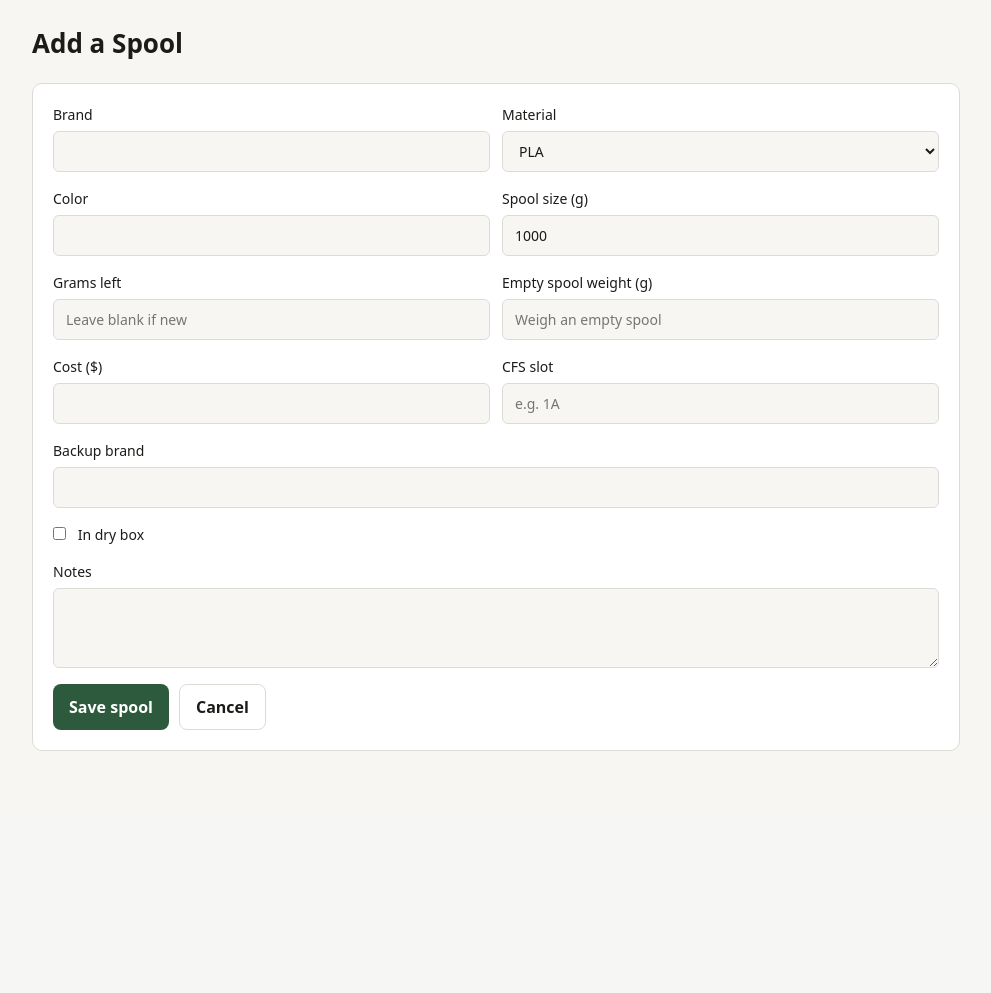
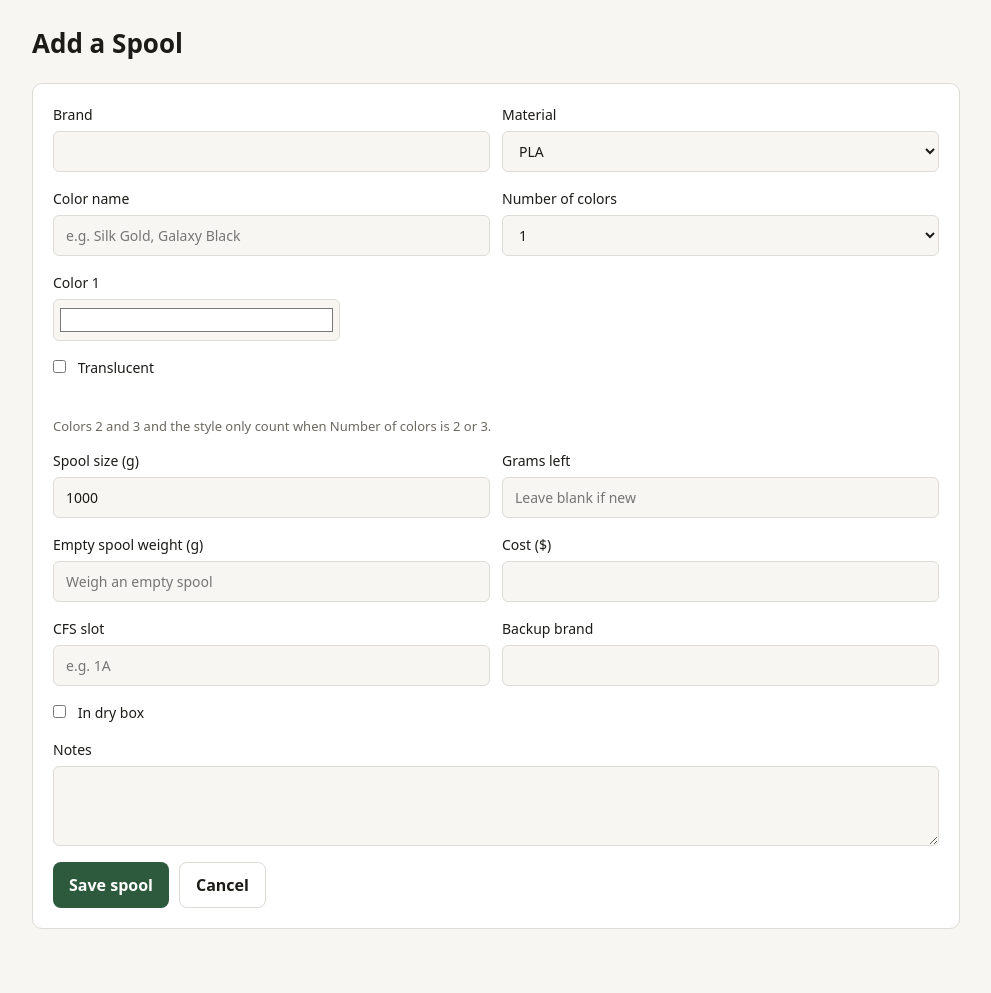
Before and after one commit to louisdimaano/spool-manager, a Flask app: page /spools/new in a window 1280 px wide. Shown: the part 68-1061 px from the top of the page, without its empty margins (144-1135 px from the left). Before the commit the page ends 819 px from the top, so only its background shows below. Run offline with Flask 3, Linux system fonts and the light colour scheme.

Commit message:
Support multicolor and translucent spools, hide unused color pickers

```diff
--- a/app.py
+++ b/app.py
@@ -1,3 +1,4 @@
+import re
 import os
 
 from flask import Flask, render_template, request, redirect, url_for, abort, flash
@@ -11,6 +12,33 @@ init_db()
 
 MATERIALS = ["PLA", "PETG", "ABS", "ASA", "TPU", "Other"]
 LOW_STOCK_G = 150
+HEX_COLOR = re.compile(r"#[0-9a-fA-F]{6}")
+CHECKERBOARD = "repeating-conic-gradient(#d9d9d9 0% 25%, #ffffff 0% 50%) 0 0 / 16px 16px"
+
+
+@app.template_filter("swatch")
+def swatch(spool):
+    """Build the CSS background that shows a spool's color(s)."""
+    colors = [c for c in (spool["color_hex"], spool["color_hex_2"], spool["color_hex_3"]) if c]
+    if not colors:
+        return "var(--border)"
+    if spool["is_translucent"]:
+        colors = [c + "99" for c in colors]
+
+    if len(colors) == 1:
+        layer = f"linear-gradient({colors[0]}, {colors[0]})"
+    elif spool["color_style"] == "gradient":
+        layer = f"linear-gradient(135deg, {', '.join(colors)})"
+    else:
+        step = 100 / len(colors)
+        stops = ", ".join(
+            f"{c} {i * step:.0f}% {(i + 1) * step:.0f}%" for i, c in enumerate(colors)
+        )
+        layer = f"linear-gradient(135deg, {stops})"
+
+    if spool["is_translucent"]:
+        return f"{layer}, {CHECKERBOARD}"
+    return layer
 
 
 def get_spool_or_404(conn, spool_id):
@@ -32,6 +60,25 @@ def read_spool_form(form):
     if not (brand and material and color):
         errors.append("Brand, material, and color are required.")
 
+    color_count = form.get("color_count", "1")
+    if color_count not in ("1", "2", "3"):
+        errors.append("Pick 1, 2, or 3 colors.")
+        color_count = "1"
+
+    color_style = form.get("color_style", "split")
+    if color_style not in ("split", "gradient"):
+        errors.append("Pick a valid multi-color style.")
+        color_style = "split"
+
+    hexes = []
+    for name in ("color_hex", "color_hex_2", "color_hex_3")[: int(color_count)]:
+        value = form.get(name, "").strip()
+        if not HEX_COLOR.fullmatch(value):
+            errors.append("Pick a valid color for each color slot.")
+            value = None
+        hexes.append(value)
+    hexes += [None] * (3 - len(hexes))
+
     total_g = remaining_g = empty_spool_g = cost = None
     try:
         total_g = int(form.get("total_g") or 1000)
@@ -50,6 +97,11 @@ def read_spool_form(form):
         "brand": brand,
         "material": material,
         "color": color,
+        "color_hex": hexes[0],
+        "color_hex_2": hexes[1],
+        "color_hex_3": hexes[2],
+        "color_style": color_style,
+        "is_translucent": 1 if form.get("is_translucent") else 0,
         "total_g": total_g,
         "remaining_g": remaining_g,
         "empty_spool_g": empty_spool_g,
@@ -83,9 +135,11 @@ def add_spool():
 
     conn = get_db()
     conn.execute(
-        "INSERT INTO spools (brand, material, color, total_g, remaining_g, empty_spool_g, cost, "
-        "cfs_slot, in_dry_box, backup_brand, notes) VALUES (:brand, :material, :color, "
-        ":total_g, :remaining_g, :empty_spool_g, :cost, :cfs_slot, :in_dry_box, :backup_brand, :notes)",
+        "INSERT INTO spools (brand, material, color, color_hex, color_hex_2, color_hex_3, "
+        "color_style, is_translucent, total_g, remaining_g, empty_spool_g, cost, cfs_slot, "
+        "in_dry_box, backup_brand, notes) VALUES (:brand, :material, :color, :color_hex, "
+        ":color_hex_2, :color_hex_3, :color_style, :is_translucent, :total_g, :remaining_g, "
+        ":empty_spool_g, :cost, :cfs_slot, :in_dry_box, :backup_brand, :notes)",
         values,
     )
     conn.commit()
@@ -100,8 +154,10 @@ def edit_spool(spool_id):
 
     if request.method == "GET":
         conn.close()
+        form = dict(spool)
+        form["color_count"] = str(1 + bool(spool["color_hex_2"]) + bool(spool["color_hex_3"]))
         return render_template("spool_form.html", heading="Edit Spool", spool_id=spool_id,
-                               errors=[], form=dict(spool), materials=MATERIALS)
+                               errors=[], form=form, materials=MATERIALS)
 
     values, errors = read_spool_form(request.form)
     if errors:
@@ -112,9 +168,11 @@ def edit_spool(spool_id):
     values["id"] = spool_id
     conn.execute(
         "UPDATE spools SET brand = :brand, material = :material, color = :color, "
-        "total_g = :total_g, remaining_g = :remaining_g, empty_spool_g = :empty_spool_g, "
-        "cost = :cost, cfs_slot = :cfs_slot, in_dry_box = :in_dry_box, "
-        "backup_brand = :backup_brand, notes = :notes WHERE id = :id",
+        "color_hex = :color_hex, color_hex_2 = :color_hex_2, color_hex_3 = :color_hex_3, "
+        "color_style = :color_style, is_translucent = :is_translucent, total_g = :total_g, "
+        "remaining_g = :remaining_g, empty_spool_g = :empty_spool_g, cost = :cost, "
+        "cfs_slot = :cfs_slot, in_dry_box = :in_dry_box, backup_brand = :backup_brand, "
+        "notes = :notes WHERE id = :id",
         values,
     )
     conn.commit()
--- a/schema.sql
+++ b/schema.sql
@@ -3,6 +3,11 @@ CREATE TABLE IF NOT EXISTS spools (
     brand TEXT NOT NULL,
     material TEXT NOT NULL,
     color TEXT NOT NULL,
+    color_hex TEXT,
+    color_hex_2 TEXT,
+    color_hex_3 TEXT,
+    color_style TEXT NOT NULL DEFAULT 'split',
+    is_translucent INTEGER NOT NULL DEFAULT 0,
     total_g INTEGER NOT NULL DEFAULT 1000,
     remaining_g INTEGER NOT NULL,
     empty_spool_g INTEGER,
--- a/static/style.css
+++ b/static/style.css
@@ -233,6 +289,17 @@ input[type="checkbox"] {
     accent-color: var(--accent);
 }
 
+input[type="color"] {
+    height: 42px;
+    padding: 4px;
+    cursor: pointer;
+}
+
+.checkbox-field {
+    align-self: end;
+    padding-bottom: 10px;
+}
+
 textarea {
     min-height: 80px;
     resize: vertical;
@@ -252,8 +319,14 @@ textarea:focus {
     gap: 12px;
 }
 
+.row.three {
+    grid-template-columns: 1fr 1fr 1fr;
+}
+
 @media (max-width: 520px) {
-    .row {
+
+    .row,
+    .row.three {
         grid-template-columns: 1fr;
     }
 }
--- a/templates/spool_form.html
+++ b/templates/spool_form.html
@@ -26,31 +26,63 @@
     </div>
 
     <div class="row">
-        <p class="field"><label>Color
-                <input name="color" value="{{ form.get('color') or '' }}" required></label></p>
+        <p class="field"><label>Color name
+                <input name="color" value="{{ form.get('color') or '' }}" required
+                    placeholder="e.g. Silk Gold, Galaxy Black"></label></p>
+        <p class="field"><label>Number of colors
+                <select name="color_count">
+                    {% for n in ['1', '2', '3'] %}
+                    <option value="{{ n }}" {% if (form.get('color_count') or '1' )==n %}selected{% endif %}>{{ n }}
+                    </option>
+                    {% endfor %}
+                </select></label></p>
+    </div>
+
+    <div class="row three">
+        <p class="field"><label>Color 1
+                <input type="color" name="color_hex" value="{{ form.get('color_hex') or '#ffffff' }}"></label></p>
+        <p class="field"><label>Color 2
+                <input type="color" name="color_hex_2" value="{{ form.get('color_hex_2') or '#000000' }}"></label></p>
+        <p class="field"><label>Color 3
+                <input type="color" name="color_hex_3" value="{{ form.get('color_hex_3') or '#888888' }}"></label></p>
+    </div>
+
+    <div class="row">
+        <p class="field"><label>Multi-color style
+                <select name="color_style">
+                    <option value="split" {% if form.get('color_style') !='gradient' %}selected{% endif %}>Split (dual
+                        or tri color)</option>
+                    <option value="gradient" {% if form.get('color_style')=='gradient' %}selected{% endif %}>Gradient
+                        (changes along the spool)</option>
+                </select></label></p>
+        <p class="field checkbox-field"><label><input type="checkbox" name="is_translucent" {% if
+                    form.get('is_translucent') %}checked{% endif %}> Translucent</label></p>
+    </div>
+    <p class="muted small">Colors 2 and 3 and the style only count when Number of colors is 2 or 3.</p>
+
+    <div class="row">
         <p class="field"><label>Spool size (g)
                 <input type="number" name="total_g" min="1" step="1" value="{{ form.get('total_g') or 1000 }}"></label>
         </p>
+        <p class="field"><label>Grams left
+                <input type="number" name="remaining_g" min="0" step="1" value="{{ form.get('remaining_g') or '' }}" {%
+                    if spool_id %}required{% else %}placeholder="Leave blank if new" {% endif %}></label></p>
     </div>
 
     <div class="row">
-        <p class="field"><label>Grams left
-                <input type="number" name="remaining_g" min="0" step="1" value="{{ form.get('remaining_g') or '' }}" {%
-                    if spool_id %}required{% else %}placeholder="Leave blank if new" {% endif %}></label></p>
         <p class="field"><label>Empty spool weight (g)
                 <input type="number" name="empty_spool_g" min="0" step="1" value="{{ form.get('empty_spool_g') or '' }}"
                     placeholder="Weigh an empty spool"></label></p>
+        <p class="field"><label>Cost ($)
+                <input type="number" name="cost" min="0" step="0.01" value="{{ form.get('cost') or '' }}"></label></p>
     </div>
 
     <div class="row">
-        <p class="field"><label>Cost ($)
-                <input type="number" name="cost" min="0" step="0.01" value="{{ form.get('cost') or '' }}"></label></p>
         <p class="field"><label>CFS slot
                 <input name="cfs_slot" value="{{ form.get('cfs_slot') or '' }}" placeholder="e.g. 1A"></label></p>
+        <p class="field"><label>Backup brand
+                <input name="backup_brand" value="{{ form.get('backup_brand') or '' }}"></label></p>
     </div>
-
-    <p class="field"><label>Backup brand
-            <input name="backup_brand" value="{{ form.get('backup_brand') or '' }}"></label></p>
 
     <p class="field"><label><input type="checkbox" name="in_dry_box" {% if form.get('in_dry_box') %}checked{% endif %}>
             In dry box</label></p>
@@ -88,4 +120,21 @@
     <button class="btn btn-danger" type="submit">Delete spool</button>
 </form>
 {% endif %}
+
+<script>
+    const countSelect = document.querySelector('select[name="color_count"]');
+    const color2Field = document.querySelector('input[name="color_hex_2"]').closest('.field');
+    const color3Field = document.querySelector('input[name="color_hex_3"]').closest('.field');
+    const styleField = document.querySelector('select[name="color_style"]').closest('.field');
+
+    function updateColorFields() {
+        const count = Number(countSelect.value);
+        color2Field.hidden = count < 2;
+        color3Field.hidden = count < 3;
+        styleField.hidden = count < 2;
+    }
+
+    countSelect.addEventListener('change', updateColorFields);
+    updateColorFields();
+</script>
 {% endblock %}
```
Also changed, not shown: other parts of static/style.css (+64 -8 lines), db.py (+16 -0 lines), templates/spools.html (+17 -8 lines).
